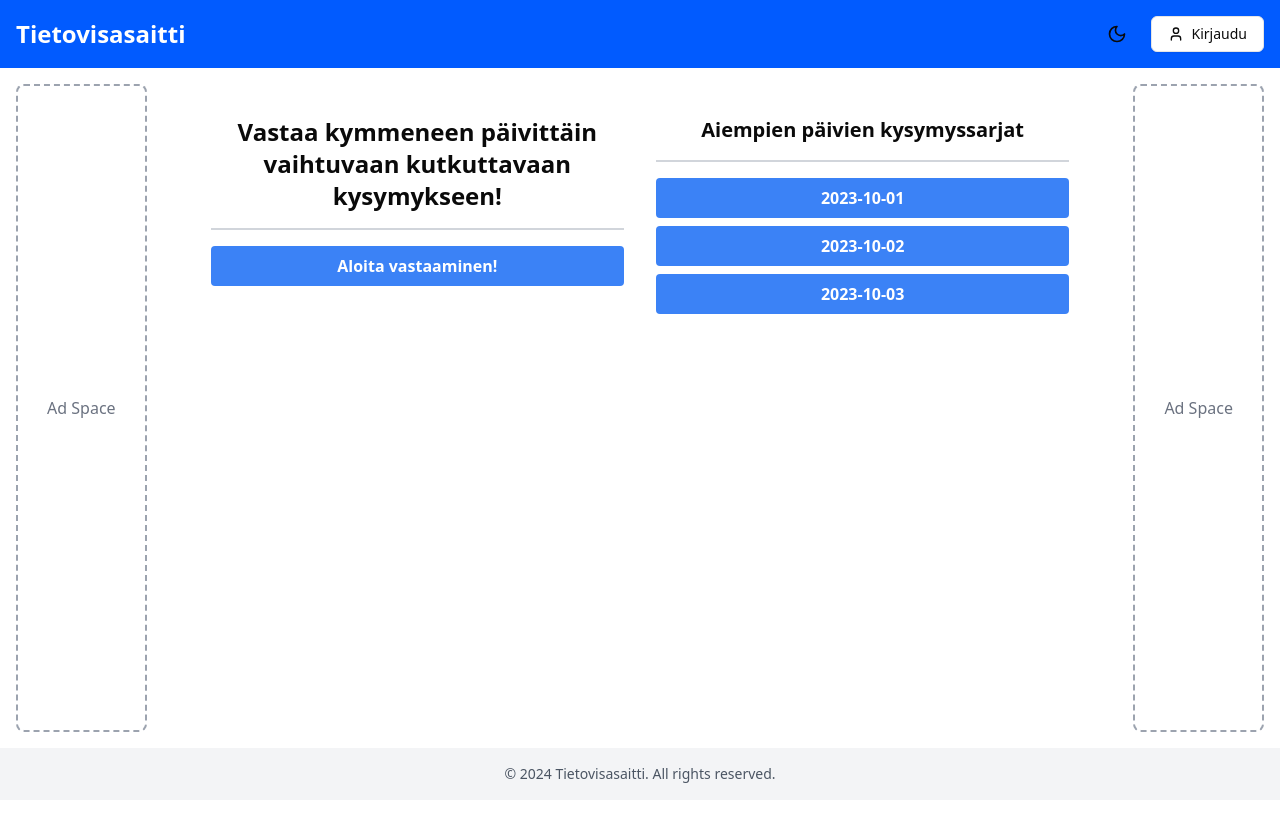
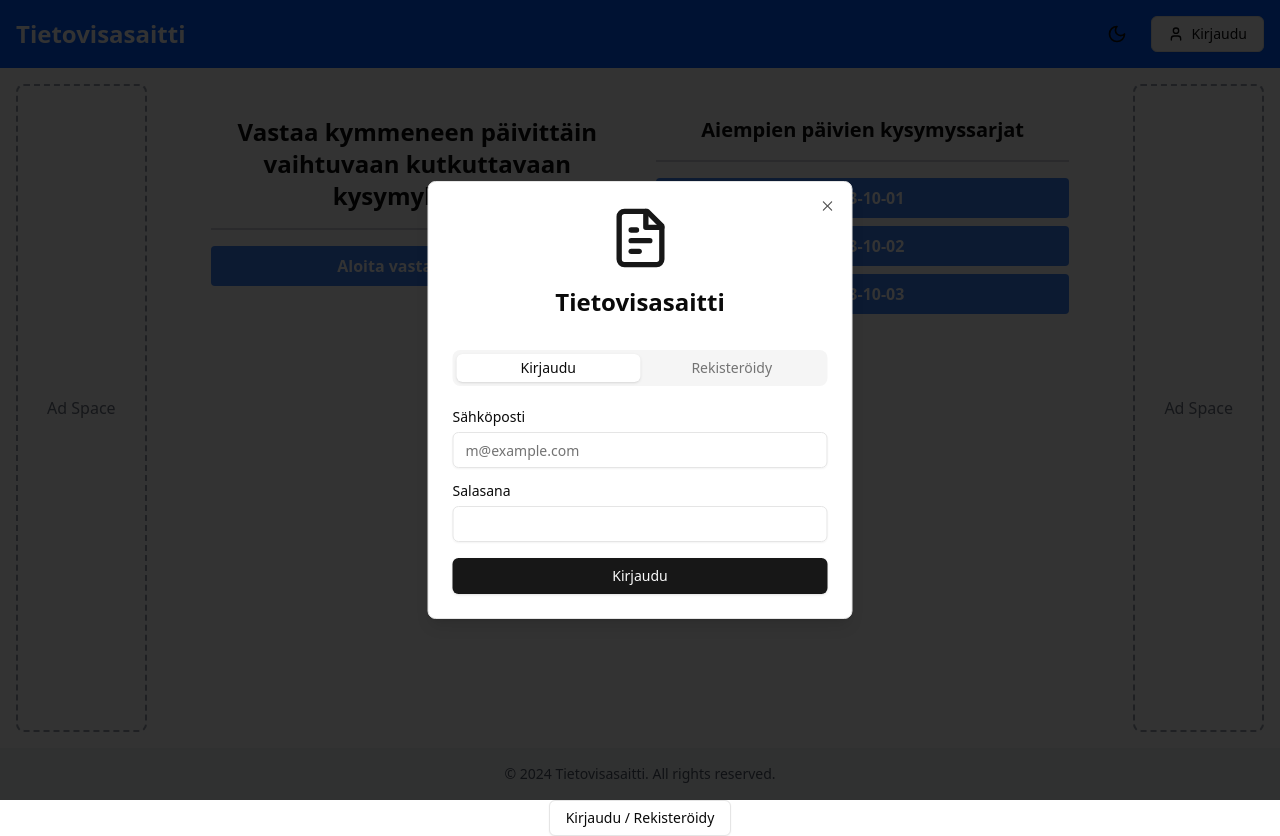
Before and after one commit to MetroHege/tietovisa-fe, a React (Vite) app: page / in a window 1280 px wide. Both pictures are taken after a click on the button "Kirjaudu". Before the commit the page ends 800 px from the top, so only its background shows below. Built offline with nearby package versions, Linux system fonts and the light colour scheme.

Commit message:
login/register modal

```diff
--- a/package.json
+++ b/package.json
@@ -16,6 +16,7 @@
     "@radix-ui/react-icons": "^1.3.0",
     "@radix-ui/react-label": "^2.1.0",
     "@radix-ui/react-slot": "^1.1.0",
+    "@radix-ui/react-tabs": "^1.1.0",
     "@simplewebauthn/browser": "^10.0.0",
     "@types/mongoose": "^5.11.97",
     "class-variance-authority": "^0.7.0",
--- /dev/null
+++ b/src/components/LoginRegisterModal.tsx
@@ -0,0 +1,102 @@
+"use client";
+
+import { Button } from "./ui/button";
+import { Dialog, DialogContent, DialogTrigger } from "./ui/dialog";
+import { Input } from "./ui/input";
+import { Label } from "./ui/label";
+import { Tabs, TabsContent, TabsList, TabsTrigger } from "./ui/tabs";
+
+interface LoginRegisterModalProps {
+  isOpen: boolean;
+  onClose: () => void;
+}
+
+export function LoginRegisterModal({
+  isOpen,
+  onClose,
+}: LoginRegisterModalProps) {
+  return (
+    <Dialog open={isOpen} onOpenChange={onClose}>
+      <DialogTrigger asChild>
+        <Button variant="outline">Kirjaudu / Rekisteröidy</Button>
+      </DialogTrigger>
+      <DialogContent className="sm:max-w-[425px]">
+        <div className="flex flex-col items-center">
+          <svg
+            className="w-16 h-16 mb-4 text-primary"
+            fill="none"
+            height="24"
+            stroke="currentColor"
+            strokeLinecap="round"
+            strokeLinejoin="round"
+            strokeWidth="2"
+            viewBox="0 0 24 24"
+            width="24"
+            xmlns="http://www.w3.org/2000/svg"
+          >
+            <path d="M14.5 2H6a2 2 0 0 0-2 2v16a2 2 0 0 0 2 2h12a2 2 0 0 0 2-2V7.5L14.5 2z" />
+            <polyline points="14 2 14 8 20 8" />
+            <path d="M8.5 17h3" />
+            <path d="M8.5 13h7" />
+            <path d="M8.5 9h2" />
+          </svg>
+          <h2 className="text-2xl font-bold mb-4">Tietovisasaitti</h2>
+        </div>
+        <Tabs defaultValue="login" className="w-full">
+          <TabsList className="grid w-full grid-cols-2">
+            <TabsTrigger value="login">Kirjaudu</TabsTrigger>
+            <TabsTrigger value="register">Rekisteröidy</TabsTrigger>
+          </TabsList>
+          <TabsContent value="login">
+            <form onSubmit={(e) => e.preventDefault()}>
+              <div className="grid gap-4 py-4">
+                <div className="grid gap-2">
+                  <Label htmlFor="email-login">Sähköposti</Label>
+                  <Input
+                    id="email-login"
+                    type="email"
+                    placeholder="m@example.com"
+                    required
+                  />
+                </div>
+                <div className="grid gap-2">
+                  <Label htmlFor="password-login">Salasana</Label>
+                  <Input id="password-login" type="password" required />
+                </div>
+              </div>
+              <Button type="submit" className="w-full">
+                Kirjaudu
+              </Button>
+            </form>
+          </TabsContent>
+          <TabsContent value="register">
+            <form onSubmit={(e) => e.preventDefault()}>
+              <div className="grid gap-4 py-4">
+                <div className="grid gap-2">
+                  <Label htmlFor="email-register">Sähköposti</Label>
+                  <Input
+                    id="email-register"
+                    type="email"
+                    placeholder="m@example.com"
+                    required
+                  />
+                </div>
+                <div className="grid gap-2">
+                  <Label htmlFor="password-register">Salasana</Label>
+                  <Input id="password-register" type="password" required />
+                </div>
+                <div className="grid gap-2">
+                  <Label htmlFor="confirm-password">Vahvista salasana</Label>
+                  <Input id="confirm-password" type="password" required />
+                </div>
+              </div>
+              <Button type="submit" className="w-full">
+                Rekisteröidy
+              </Button>
+            </form>
+          </TabsContent>
+        </Tabs>
+      </DialogContent>
+    </Dialog>
+  );
+}
--- /dev/null
+++ b/src/components/ui/dialog.tsx
@@ -0,0 +1,120 @@
+import * as React from "react";
+import * as DialogPrimitive from "@radix-ui/react-dialog";
+import { Cross2Icon } from "@radix-ui/react-icons";
+
+import { cn } from "../../lib/utils";
+
+const Dialog = DialogPrimitive.Root;
+
+const DialogTrigger = DialogPrimitive.Trigger;
+
+const DialogPortal = DialogPrimitive.Portal;
+
+const DialogClose = DialogPrimitive.Close;
+
+const DialogOverlay = React.forwardRef<
+  React.ElementRef<typeof DialogPrimitive.Overlay>,
+  React.ComponentPropsWithoutRef<typeof DialogPrimitive.Overlay>
+>(({ className, ...props }, ref) => (
+  <DialogPrimitive.Overlay
+    ref={ref}
+    className={cn(
+      "fixed inset-0 z-50 bg-black/80  data-[state=open]:animate-in data-[state=closed]:animate-out data-[state=closed]:fade-out-0 data-[state=open]:fade-in-0",
+      className
+    )}
+    {...props}
+  />
+));
+DialogOverlay.displayName = DialogPrimitive.Overlay.displayName;
+
+const DialogContent = React.forwardRef<
+  React.ElementRef<typeof DialogPrimitive.Content>,
+  React.ComponentPropsWithoutRef<typeof DialogPrimitive.Content>
+>(({ className, children, ...props }, ref) => (
+  <DialogPortal>
+    <DialogOverlay />
+    <DialogPrimitive.Content
+      ref={ref}
+      className={cn(
+        "fixed left-[50%] top-[50%] z-50 grid w-full max-w-lg translate-x-[-50%] translate-y-[-50%] gap-4 border bg-background p-6 shadow-lg duration-200 data-[state=open]:animate-in data-[state=closed]:animate-out data-[state=closed]:fade-out-0 data-[state=open]:fade-in-0 data-[state=closed]:zoom-out-95 data-[state=open]:zoom-in-95 data-[state=closed]:slide-out-to-left-1/2 data-[state=closed]:slide-out-to-top-[48%] data-[state=open]:slide-in-from-left-1/2 data-[state=open]:slide-in-from-top-[48%] sm:rounded-lg",
+        className
+      )}
+      {...props}
+    >
+      {children}
+      <DialogPrimitive.Close className="absolute right-4 top-4 rounded-sm opacity-70 ring-offset-background transition-opacity hover:opacity-100 focus:outline-none focus:ring-2 focus:ring-ring focus:ring-offset-2 disabled:pointer-events-none data-[state=open]:bg-accent data-[state=open]:text-muted-foreground">
+        <Cross2Icon className="h-4 w-4" />
+        <span className="sr-only">Close</span>
+      </DialogPrimitive.Close>
+    </DialogPrimitive.Content>
+  </DialogPortal>
+));
+DialogContent.displayName = DialogPrimitive.Content.displayName;
+
+const DialogHeader = ({
+  className,
+  ...props
+}: React.HTMLAttributes<HTMLDivElement>) => (
+  <div
+    className={cn(
+      "flex flex-col space-y-1.5 text-center sm:text-left",
+      className
+    )}
+    {...props}
+  />
+);
+DialogHeader.displayName = "DialogHeader";
+
+const DialogFooter = ({
+  className,
+  ...props
+}: React.HTMLAttributes<HTMLDivElement>) => (
+  <div
+    className={cn(
+      "flex flex-col-reverse sm:flex-row sm:justify-end sm:space-x-2",
+      className
+    )}
+    {...props}
+  />
+);
+DialogFooter.displayName = "DialogFooter";
+
+const DialogTitle = React.forwardRef<
+  React.ElementRef<typeof DialogPrimitive.Title>,
+  React.ComponentPropsWithoutRef<typeof DialogPrimitive.Title>
+>(({ className, ...props }, ref) => (
+  <DialogPrimitive.Title
+    ref={ref}
+    className={cn(
+      "text-lg font-semibold leading-none tracking-tight",
+      className
+    )}
+    {...props}
+  />
+));
+DialogTitle.displayName = DialogPrimitive.Title.displayName;
+
+const DialogDescription = React.forwardRef<
+  React.ElementRef<typeof DialogPrimitive.Description>,
+  React.ComponentPropsWithoutRef<typeof DialogPrimitive.Description>
+>(({ className, ...props }, ref) => (
+  <DialogPrimitive.Description
+    ref={ref}
+    className={cn("text-sm text-muted-foreground", className)}
+    {...props}
+  />
+));
+DialogDescription.displayName = DialogPrimitive.Description.displayName;
+
+export {
+  Dialog,
+  DialogPortal,
+  DialogOverlay,
+  DialogTrigger,
+  DialogClose,
+  DialogContent,
+  DialogHeader,
+  DialogFooter,
+  DialogTitle,
+  DialogDescription,
+};
--- /dev/null
+++ b/src/components/ui/tabs.tsx
@@ -0,0 +1,53 @@
+import * as React from "react";
+import * as TabsPrimitive from "@radix-ui/react-tabs";
+
+import { cn } from "../../lib/utils";
+
+const Tabs = TabsPrimitive.Root;
+
+const TabsList = React.forwardRef<
+  React.ElementRef<typeof TabsPrimitive.List>,
+  React.ComponentPropsWithoutRef<typeof TabsPrimitive.List>
+>(({ className, ...props }, ref) => (
+  <TabsPrimitive.List
+    ref={ref}
+    className={cn(
+      "inline-flex h-9 items-center justify-center rounded-lg bg-muted p-1 text-muted-foreground",
+      className
+    )}
+    {...props}
+  />
+));
+TabsList.displayName = TabsPrimitive.List.displayName;
+
+const TabsTrigger = React.forwardRef<
+  React.ElementRef<typeof TabsPrimitive.Trigger>,
+  React.ComponentPropsWithoutRef<typeof TabsPrimitive.Trigger>
+>(({ className, ...props }, ref) => (
+  <TabsPrimitive.Trigger
+    ref={ref}
+    className={cn(
+      "inline-flex items-center justify-center whitespace-nowrap rounded-md px-3 py-1 text-sm font-medium ring-offset-background transition-all focus-visible:outline-none focus-visible:ring-2 focus-visible:ring-ring focus-visible:ring-offset-2 disabled:pointer-events-none disabled:opacity-50 data-[state=active]:bg-background data-[state=active]:text-foreground data-[state=active]:shadow",
+      className
+    )}
+    {...props}
+  />
+));
+TabsTrigger.displayName = TabsPrimitive.Trigger.displayName;
+
+const TabsContent = React.forwardRef<
+  React.ElementRef<typeof TabsPrimitive.Content>,
+  React.ComponentPropsWithoutRef<typeof TabsPrimitive.Content>
+>(({ className, ...props }, ref) => (
+  <TabsPrimitive.Content
+    ref={ref}
+    className={cn(
+      "mt-2 ring-offset-background focus-visible:outline-none focus-visible:ring-2 focus-visible:ring-ring focus-visible:ring-offset-2",
+      className
+    )}
+    {...props}
+  />
+));
+TabsContent.displayName = TabsPrimitive.Content.displayName;
+
+export { Tabs, TabsList, TabsTrigger, TabsContent };
--- a/src/views/Layout.tsx
+++ b/src/views/Layout.tsx
@@ -3,14 +3,20 @@
 import { Moon, Sun, User, Menu } from "lucide-react";
 import { Sheet, SheetContent, SheetTrigger } from "@/components/ui/sheet";
 import { Outlet } from "react-router-dom";
-import navigationBackground from "../assets/navigation.svg"; // Adjust the path as needed
+import navigationBackground from "../assets/navigation.svg";
+import { LoginRegisterModal } from "@/components/LoginRegisterModal";
 
 export default function Component() {
   const [isDarkMode, setIsDarkMode] = useState(false);
   const [isMenuOpen, setIsMenuOpen] = useState(false);
+  const [isModalOpen, setIsModalOpen] = useState(false);
 
   const toggleDarkMode = () => {
     setIsDarkMode(!isDarkMode);
+  };
+
+  const handleLoginClick = () => {
+    setIsModalOpen(true);
   };
 
   return (
@@ -35,7 +41,7 @@
                 <Moon className="h-5 w-5" />
               )}
             </Button>
-            <Button variant="outline">
+            <Button variant="outline" onClick={handleLoginClick}>
               <User className="mr-2 h-4 w-4" /> Kirjaudu
             </Button>
           </div>
@@ -55,7 +61,7 @@
                   )}
                   {isDarkMode ? "Light Mode" : "Dark Mode"}
                 </Button>
-                <Button variant="outline" size="lg">
+                <Button variant="outline" size="lg" onClick={handleLoginClick}>
                   <User className="mr-2 h-4 w-4" /> Kirjaudu
                 </Button>
               </div>
@@ -87,6 +93,12 @@
           </p>
         </footer>
       </div>
+      {isModalOpen && (
+        <LoginRegisterModal
+          isOpen={isModalOpen}
+          onClose={() => setIsModalOpen(false)}
+        />
+      )}
     </div>
   );
 }
```
Also changed, not shown: 1 other file (tests, documents, lock files or other folders).
